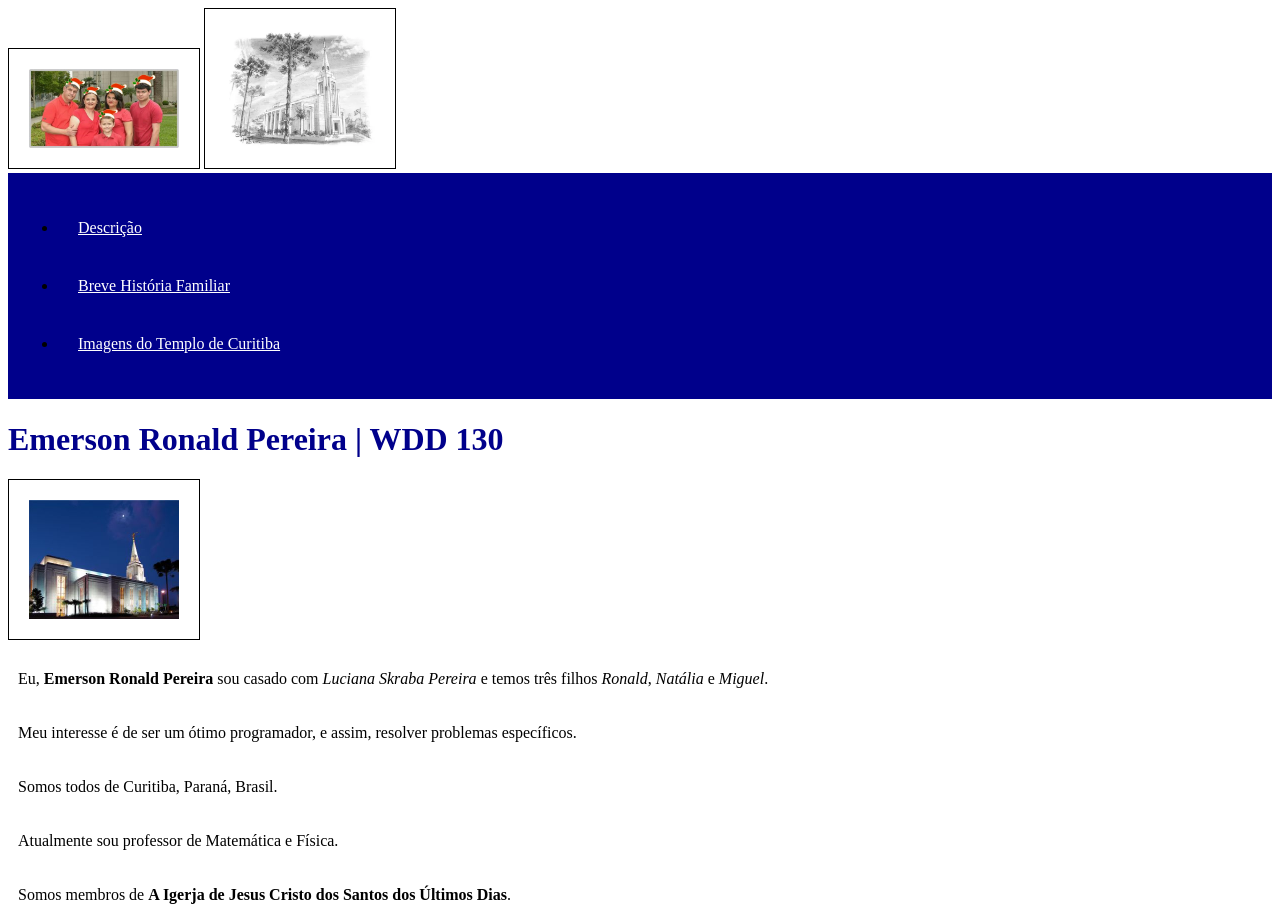
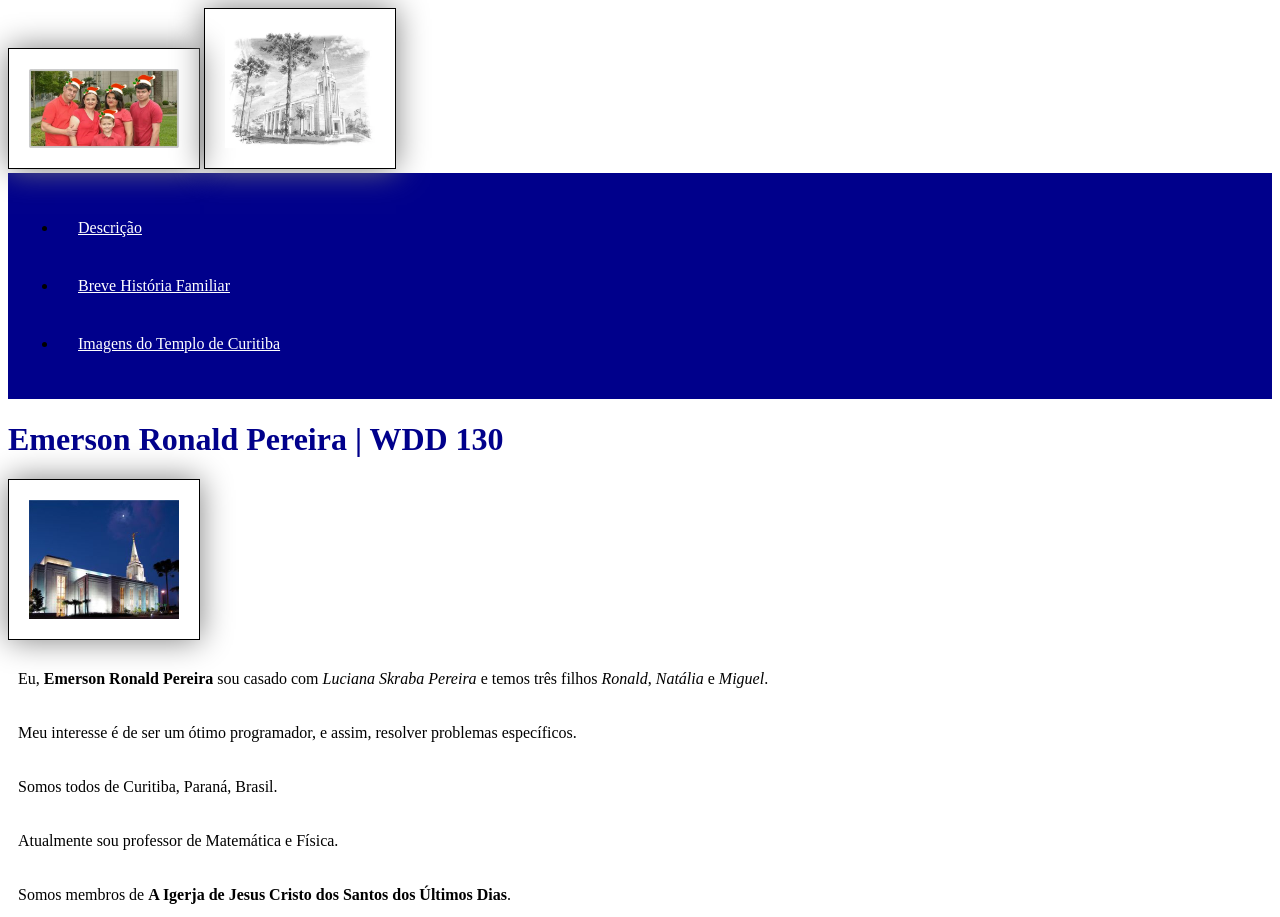
Before and after one commit to EmerRPereira/wdd130, a plain HTML site: page index.html in a window 1280 px wide. Shown: the top 917 px of the page. Drawn offline with Linux system fonts and the light colour scheme.

Commit message:
Update styles.css
um espaço errado

```diff
--- a/styles/styles.css
+++ b/styles/styles.css
@@ -18,7 +18,7 @@ img {
     height: auto;
     border: 1px solid black;
     padding: 20px;
-    box-shadow: 0 0 30 px gray;
+    box-shadow: 0 0 30px gray;
 }
 
 main {
```
